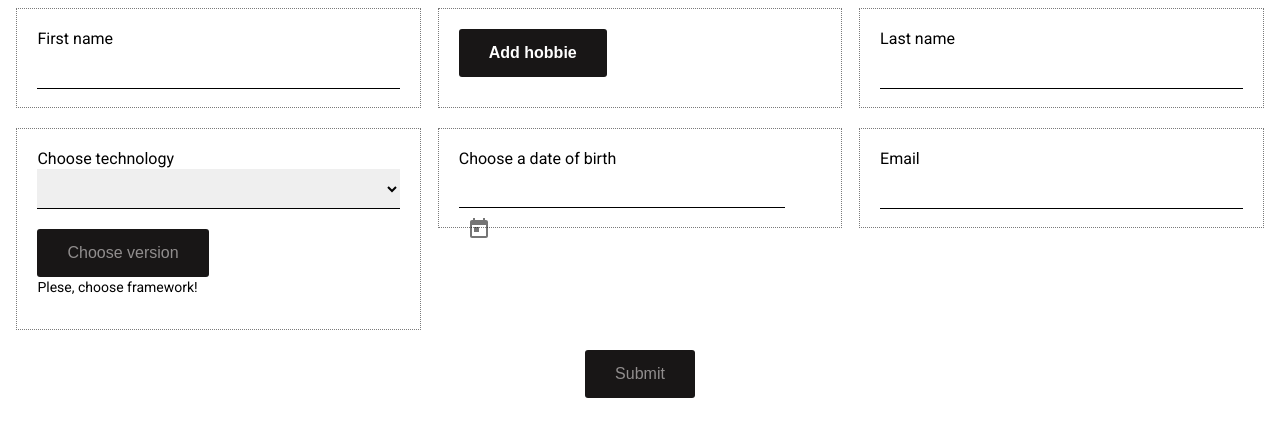
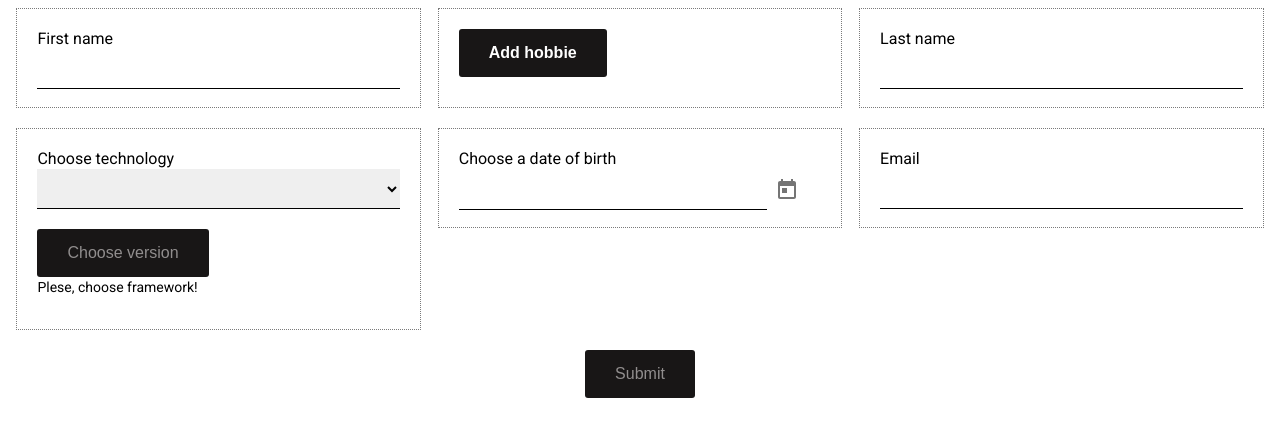
Before and after one commit to vik-art/questionnaire, an Angular app: page / in a window 1280 px wide. Shown: the top 436 px of the page. Built offline with nearby package versions, Linux system fonts and the light colour scheme.

Commit message:
styles corrections

```diff
--- a/src/app/components/form/form.component.scss
+++ b/src/app/components/form/form.component.scss
@@ -69,7 +69,7 @@ input.ng-dirty.ng-valid {
     }
 }
 .date-input {
-    width: 90%;
+    width: 85%;
 }
 
 .static {
```
